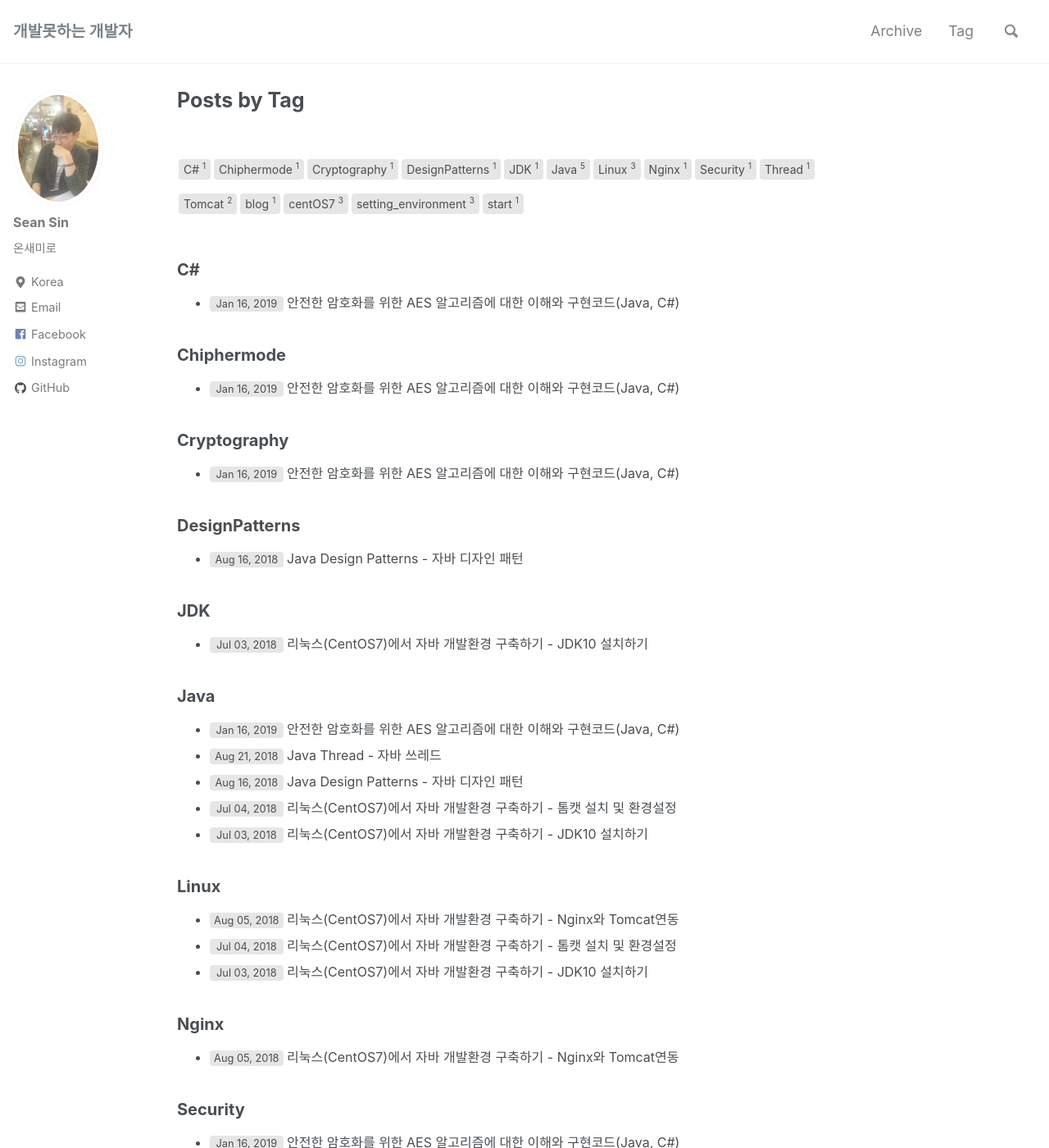
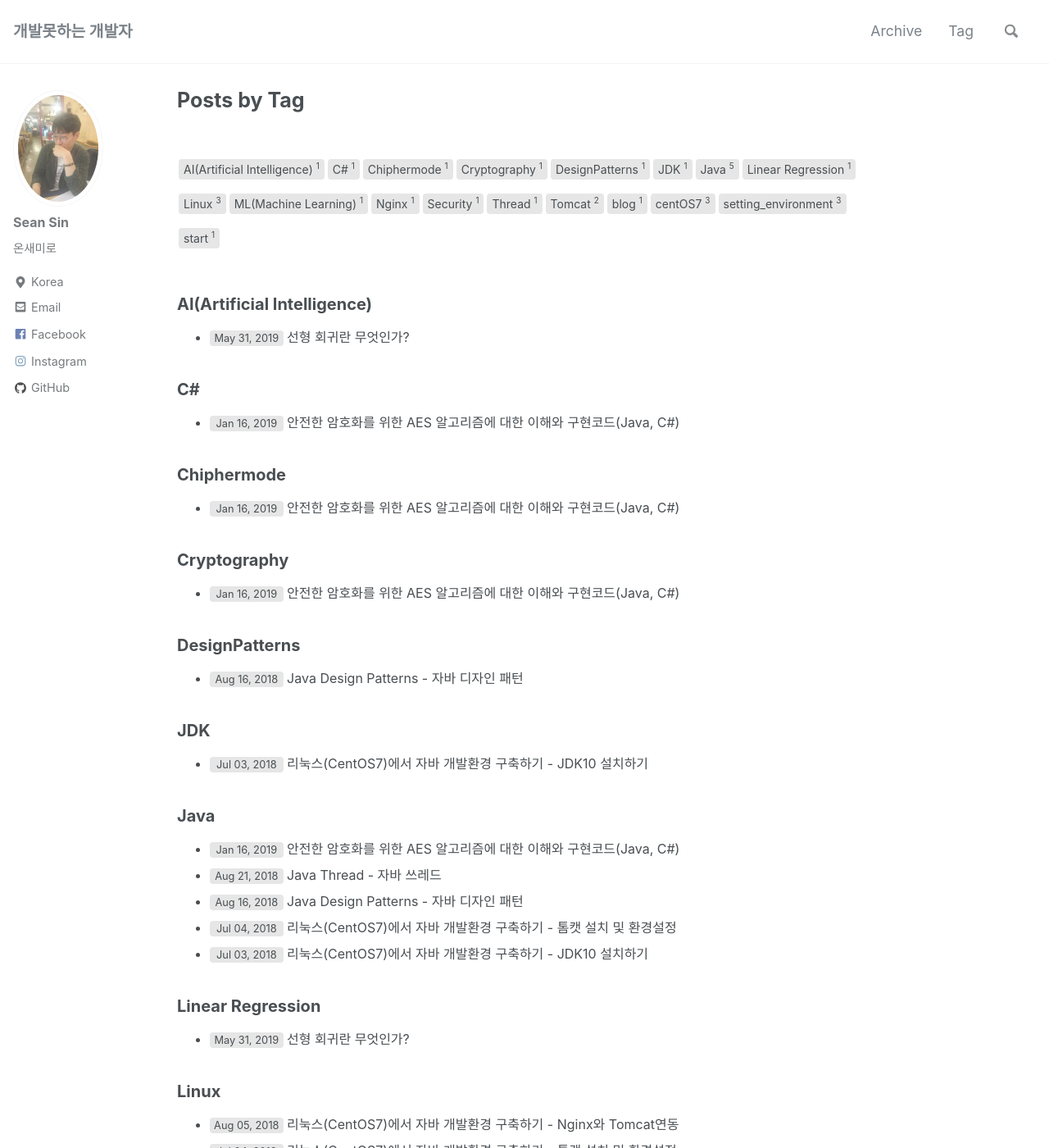
Before and after one commit to dailyworker/dailyworker.github.io, a Jekyll site: the page built from _pages/tag-archive.html, in a window 1280 px wide and 1400 px high. Shown: the whole window at 82% size. Built offline with Jekyll 4.4.1, drawn with Linux system fonts in a browser that asks for light colours; nearby versions of some CDN libraries; some of the changed text lies outside the part shown.

```diff
--- a/_posts/2019-05-31-Linear_regression.md
+++ b/_posts/2019-05-31-Linear_regression.md
@@ -1,3 +1,12 @@
+---
+title: 선형 회귀란 무엇인가?
+date: 2019-05-31 16:30:00 +0900
+tags:
+  - AI(Artificial Intelligence)
+  - ML(Machine Learning)
+  - Linear Regression
+---
+
 # Dive into Linear Regression
 + STEP 1. 선형분석(Regression Analysis)
     + STEP 1.1 선형 모델
@@ -14,7 +23,7 @@
 
 오늘은 선형 회귀와 Tensorflow의 기본 변수형들을 집중적으로 파헤친 후에 선형회귀 코드를 리뷰하는 식으로 넘어가고자 한다.
 
-## 회귀 분석(Regression Analysis)
+## STEP 1. 선형분석(Regression Analysis)
 
 먼저 2주차에 **선형 모델** 에 대해서 배웠던 것을 생각하자. 그리고 선형 분석을 알아보려고 한다.
 
```
Also changed, not shown: other parts of _posts/2019-05-31-Linear_regression.md (+2 -2 lines).
